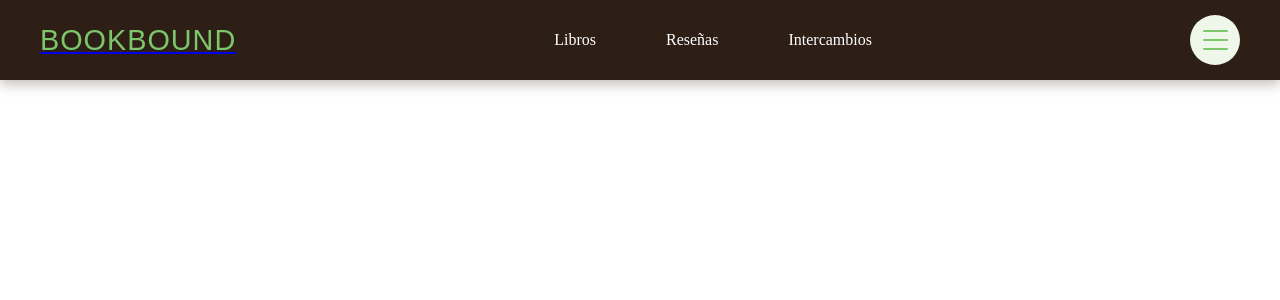
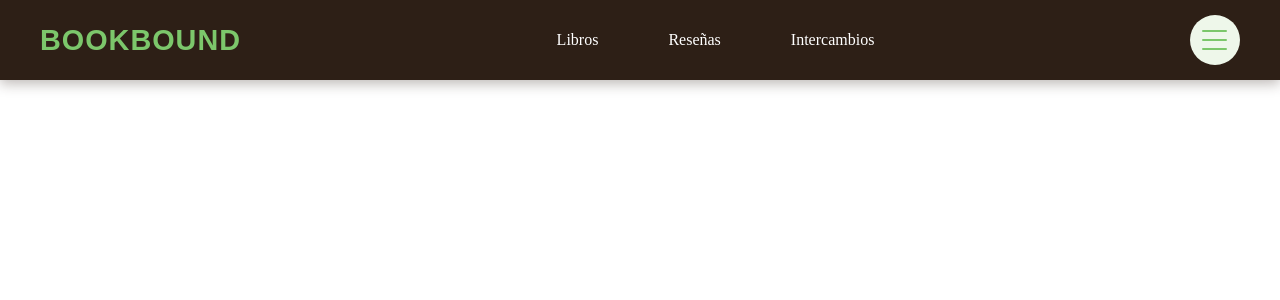
Before and after one commit to zoszo/bookbound, a React (Vite) app: page / in a window 1280 px wide. Shown: the top 300 px of the page. Built offline with nearby package versions, Linux system fonts and the light colour scheme; a web font is replaced by a local one.

Commit message:
zoszo: arreglo texto del logo

```diff
--- a/src/components/Navbar.css
+++ b/src/components/Navbar.css
@@ -32,17 +32,19 @@
     margin: 0;
     font-family: climate-crisis, sans-serif;
     letter-spacing: 1px;
-    font-weight: 400;
-    font-variation-settings:
-    "YEAR" 1979;
-    font-style: normal;
   }
 
-  .navbar-logo p {
-    color: #edfeec;
-    margin: 0;
-    font-size: 0.9rem;
-    opacity: 0.8;
+  .navbar-logo-link {
+    text-decoration: none;
+    color: inherit;
+    display: inline-block;
+  }
+
+  .navbar-logo-link:hover,
+  .navbar-logo-link:visited,
+  .navbar-logo-link:active {
+    text-decoration: none;
+    color: inherit;
   }
 
   /* Navegación */
--- a/src/components/Navbar.jsx
+++ b/src/components/Navbar.jsx
@@ -7,7 +7,7 @@ function Navbar() {
       <div className="navbar-content">
 
         <div className="navbar-logo">
-          <NavLink to="/" className="logo-link">
+          <NavLink to="/" className="navbar-logo-link">
             <h1>BOOKBOUND</h1>
           </NavLink>
         </div>
```
